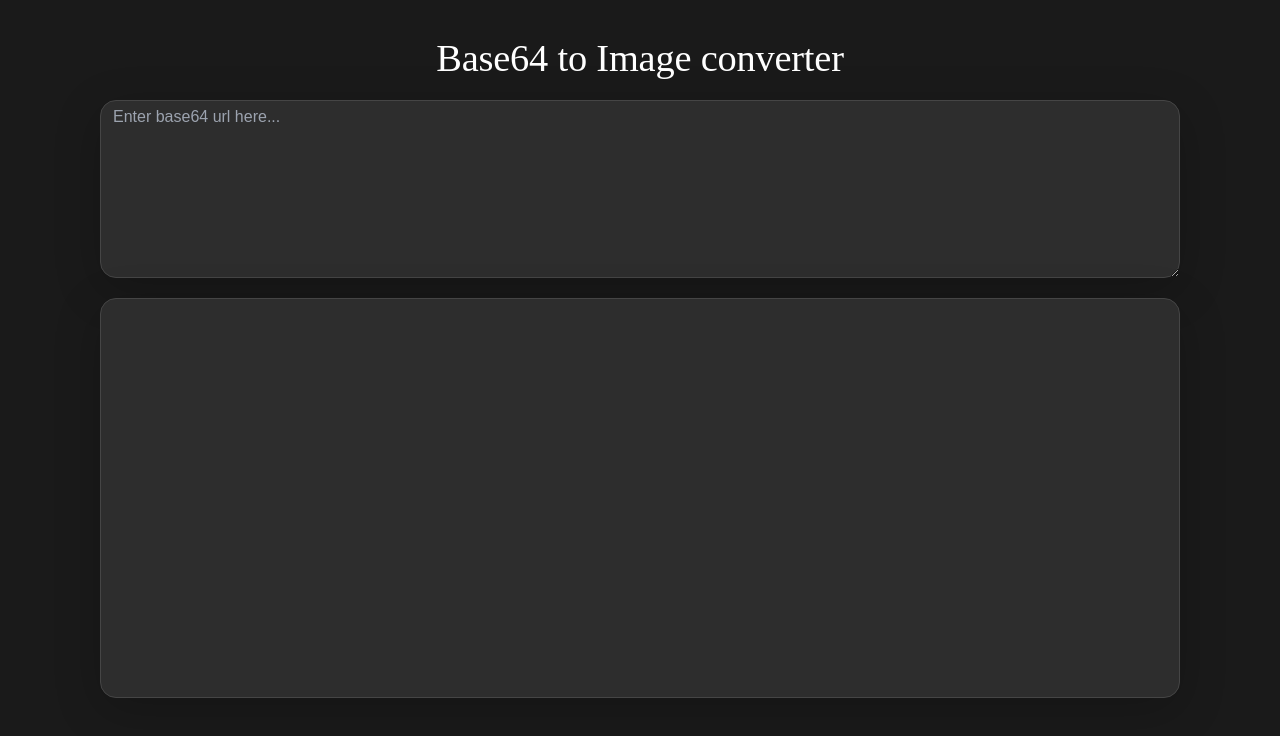
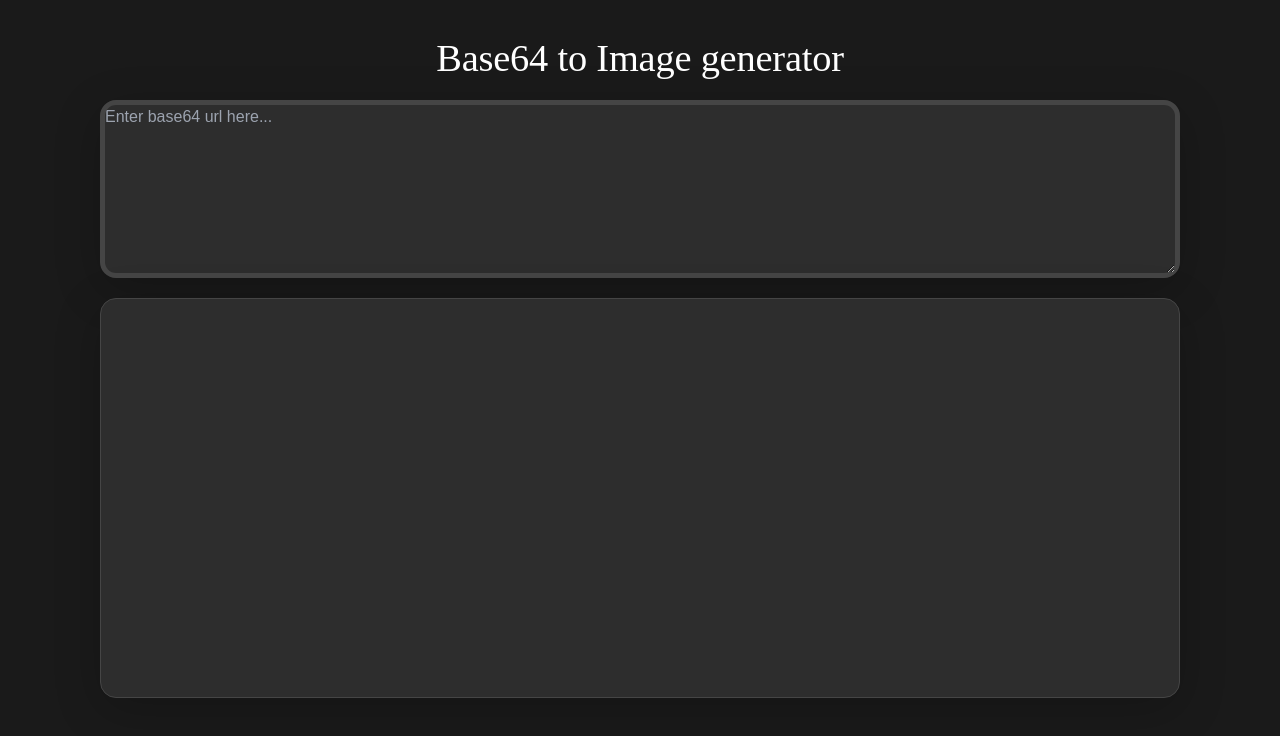
Before and after one commit to RahulThummar/base64-to-image-generator, a React (Create React App) app: page / in a window 1280 px wide. Shown: the top 736 px of the page. Built offline with nearby package versions, Linux system fonts and the light colour scheme.

Commit message:
first commit

```diff
--- a/src/components/InputForm.js
+++ b/src/components/InputForm.js
@@ -2,7 +2,7 @@ import { useContext, useEffect, useState } from "react";
 import { InputContext } from "../App";
 
 const InputForm = () => {
-  const { inputValue, setInputValue } = useContext(InputContext);
+  const { getQrCode, inputValue, setInputValue } = useContext(InputContext);
   const [imageUrl, setImageUrl] = useState("");
 
   useEffect(() => {
@@ -12,6 +12,8 @@ const InputForm = () => {
   const handleOnChange = (e) => {
     setInputValue({ ...inputValue, url: e.target.value });
   };
+
+  const handleSubmit = () => getQrCode();
 
   const handleDownloadImage = () => {
     if (!inputValue.url) return;
@@ -25,26 +27,30 @@ const InputForm = () => {
   };
 
   useEffect(() => {
+    handleSubmit();
+  }, [inputValue.url, inputValue.color]);
+
+  useEffect(() => {
     setImageUrl(inputValue.url);
   }, [inputValue.url]);
 
   return (
     <div className="main-container">
       <div className="content-wrapper">
-        <h2 className="mt-5">Base64 to Image converter</h2>
+        <h2 className="mt-5 text-white">Base64 to Image generator</h2>
         <div className="input-container mt-3">
           <textarea
             autoFocus
             rows={7}
             type="url"
-            className="w-full border-2 py-1 px-3 text-gray-700 rounded-sm text-area"
+            className="w-full text-area"
             placeholder="Enter base64 url here..."
             value={inputValue.url}
             onChange={handleOnChange}
           />
         </div>
         <div className="container mt-5">
-          <div className="main-content relative">
+          <div className="main-content relative bg-gray-900 p-5">
             {imageUrl && (
               <div className="image-container relative group">
                 <img src={imageUrl} alt="Preview" className="preview-image" />
--- a/src/index.css
+++ b/src/index.css
@@ -114,13 +114,44 @@ p {
   /* border-radius: 8px; */
 }
 
-.text-area {
+ .text-area {
   box-shadow: 0 12px 48px 0px rgba(0, 0, 0, 0.2);
   background: #2d2d2d;
-  border: 0.5px solid #454545;
+  border: 5px solid #454545;
   border-radius: 16px;
   color: #ffffff;
+  overflow-x: hidden;
+  /* Custom scrollbar styles */
+  scrollbar-width: thin;
+  scrollbar-color: #888 #2d2d2d;
 }
+
+/* For WebKit browsers */
+.text-area::-webkit-scrollbar {
+  width: 8px;
+}
+
+.text-area::-webkit-scrollbar-track {
+  background: #2d2d2d;
+}
+
+.text-area::-webkit-scrollbar-thumb {
+  background-color: #888;
+  border-radius: 10px;
+  border: 2px solid #2d2d2d;
+}
+
+/* For Firefox */
+.text-area {
+  scrollbar-width: thin;
+  scrollbar-color: #888 #2d2d2d;
+}
+
+/* Optional: Hover effect */
+.text-area::-webkit-scrollbar-thumb:hover {
+  background: #555;
+}
+
 
 @media screen and (max-width: 768px) {
   .content-wrapper {
```
